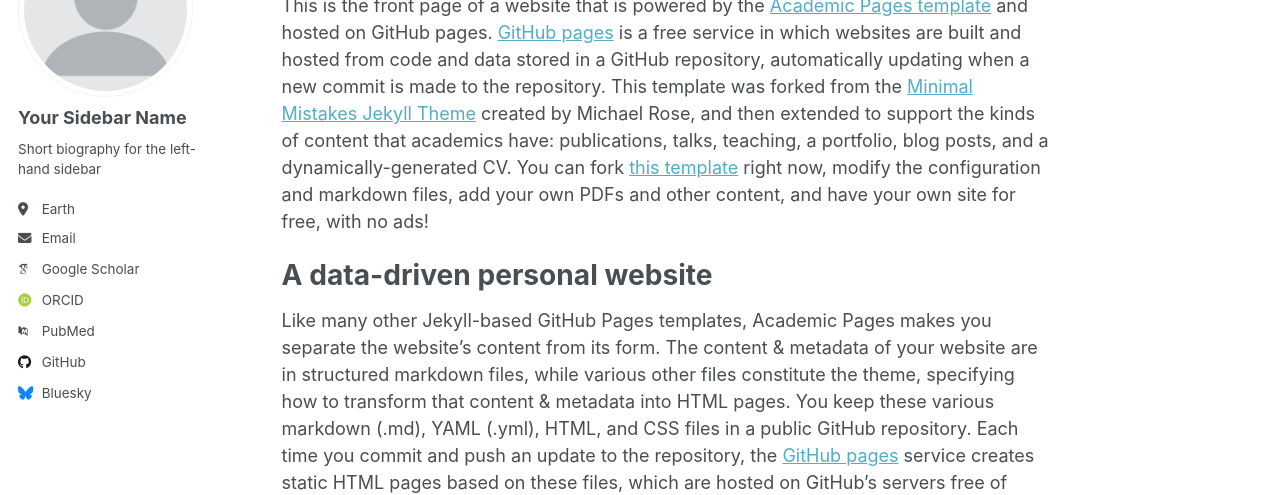
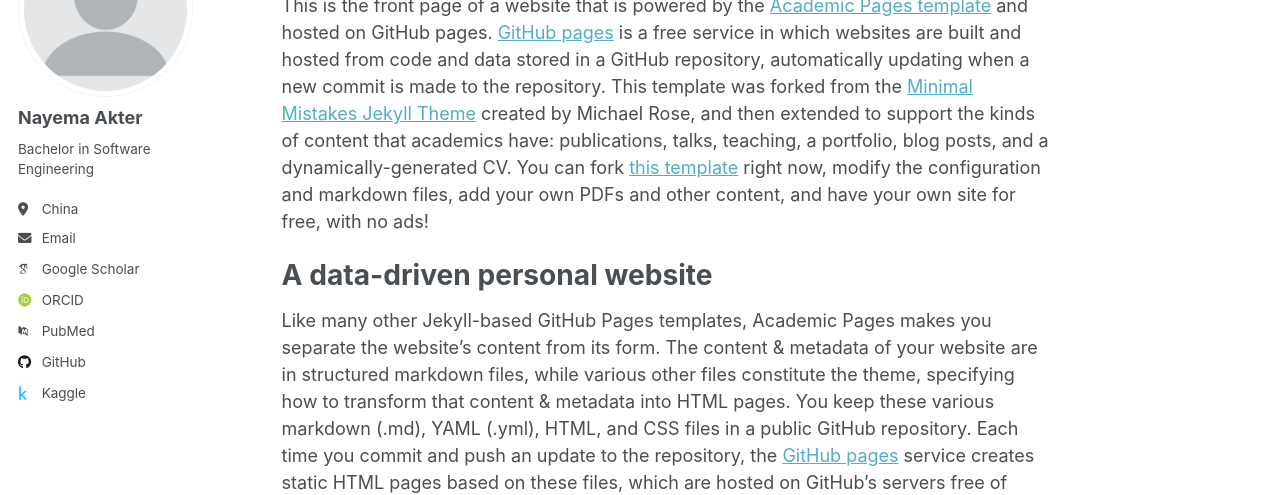
Before and after one commit to nayema32/Nayema-Akter, a Jekyll site: the page built from _pages/about.md, in a window 1280 px wide. Shown: the part 177-672 px from the top of the page. Built offline with Jekyll 4.4.1, drawn with Linux system fonts in a browser that asks for light colours; some web fonts are replaced.

Commit message:
Update _config.yml

```diff
--- a/_config.yml
+++ b/_config.yml
@@ -23,10 +23,10 @@ repository               : "academicpages/nayema32.github.io"
 author:
   # Biographic information
   avatar           : "profile.png"
-  name             : "Your Sidebar Name"
+  name             : "Nayema Akter"
   pronouns         : # example: "she/her"
-  bio              : "Short biography for the left-hand sidebar"
-  location         : "Earth"
+  bio              : "Bachelor in Software Engineering"
+  location         : "China"
   student         : "Sichuan University"
   uri              : # URL
   email            : "nayemaakhter32@gmail.com"
@@ -34,23 +34,15 @@ author:
   # Academic websites
   arxiv            : # URL - Update with the correct link to your profile
   googlescholar    : "https://scholar.google.com/citations?user=PS_CX0AAAAAJ"
-  impactstory      : # URL
   orcid            : "http://orcid.org/yourorcidurl"
-  semantic         : # URL
   pubmed           : "https://www.ncbi.nlm.nih.gov/pubmed/?term=john+snow"
   researchgate     : # URL
-  scopus           : # URL
 
   # Repositories and software development
-  bitbucket        : # Username - Update with your username on the site
-  codepen          : # Username
-  dribbble         : # Username
-  github           : "academicpages"
-  kaggle           : # Username
-  stackoverflow    : # User number or user number and name (i.e., use "1" or "1/jeff-atwood")
+  github           : "nayema32"
+  kaggle           : "nayemaakter"
 
   # Social media
-  bluesky          : "bsky.app" # Replace this with you Bluesky username
   facebook         : # nayema.akhy
   instagram        : # Username
   linkedin         : # Username
```
